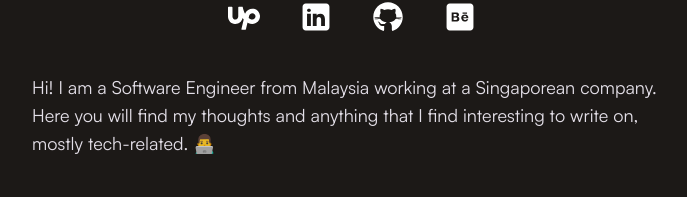
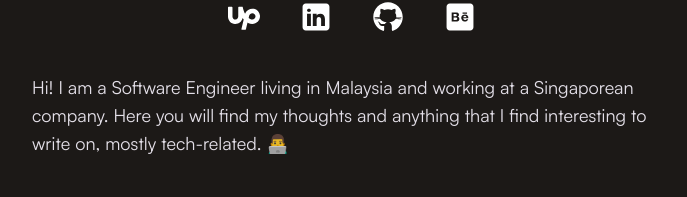
Before and after one commit to SadmanYasar/sadman-yasar-blogs, a Next.js app: page / in a window 1280 px wide. Shown: the part 279-476 px from the top of the page, without its empty margins (288-975 px from the left). Built offline with nearby package versions, Linux system fonts and the light colour scheme.

Commit message:
fix: update introduction text for clarity and readability

```diff
--- a/pages/index.js
+++ b/pages/index.js
@@ -22,7 +22,7 @@ export default function Home({ allPostsData }) {
       </Head>
       <section className="headingMd">
         <p>
-          Hi! I am a Software Engineer from Malaysia working at a Singaporean company. Here you
+          Hi! I am a Software Engineer living in Malaysia and working at a Singaporean company. Here you
           will find my thoughts and anything that I find interesting to write
           on, mostly tech-related. 👨‍💻
         </p>
```
